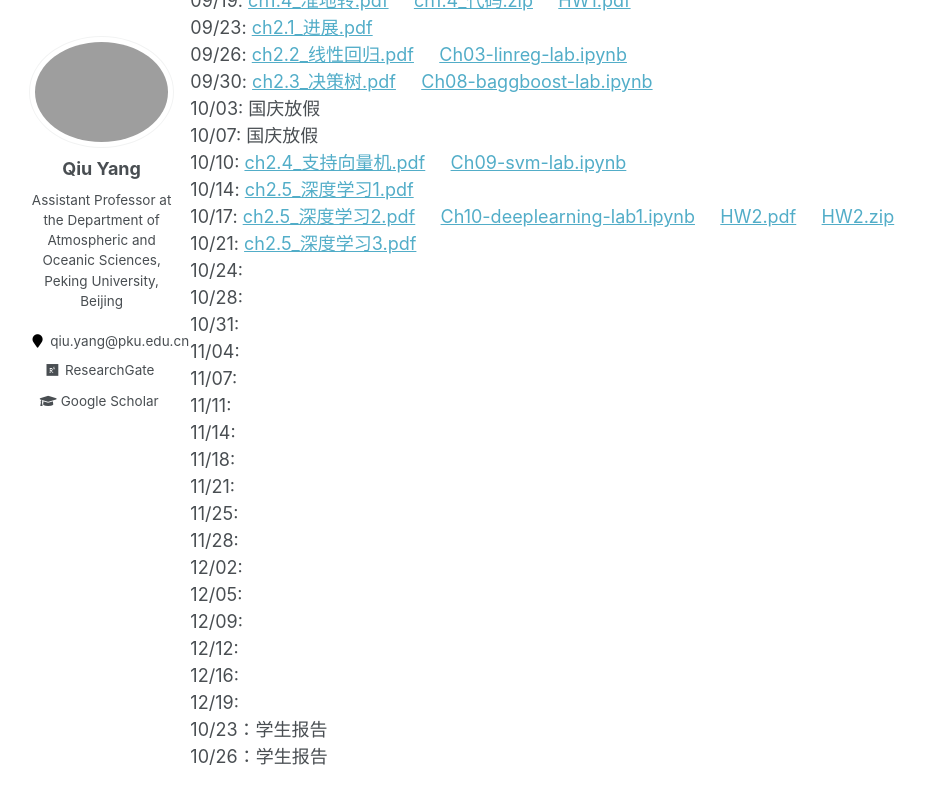
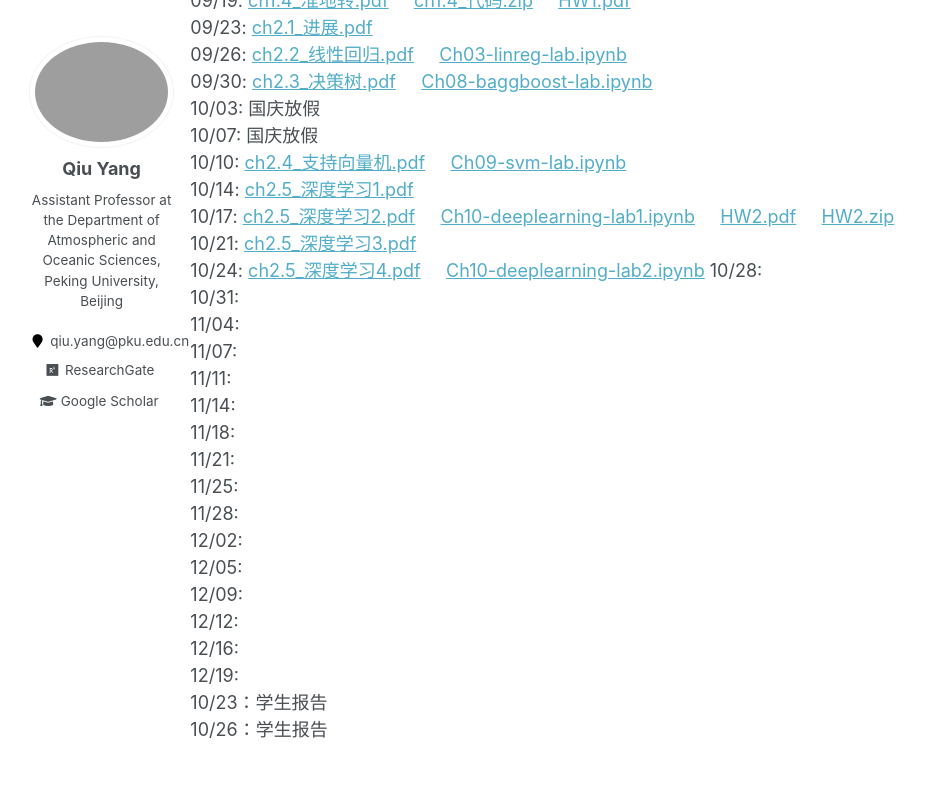
Before and after one commit to qiuyang50/qiuyang50.github.io, a Jekyll site: the page built from _pages/modeling_2024fall.md, in a window 1280 px wide and 900 px high, scrolled down 422 px. Shown: the top 804 px of the window, without its empty margins (135-1060 px from the left). Built offline with Jekyll 4.4.1, drawn with Linux system fonts in a browser that asks for light colours.

Commit message:
Update modeling_2024fall.md

```diff
--- a/_pages/modeling_2024fall.md
+++ b/_pages/modeling_2024fall.md
@@ -24,7 +24,7 @@
 10/14: <a href="https://qiuyang50.github.io/files/modeling_2024fall/ch2.5_深度学习1.pdf">ch2.5_深度学习1.pdf</a>
 10/17: <a href="https://qiuyang50.github.io/files/modeling_2024fall/ch2.5_深度学习2.pdf">ch2.5_深度学习2.pdf</a> &nbsp;&nbsp;&nbsp; <a href="https://qiuyang50.github.io/files/modeling_2024fall/Ch10-deeplearning-lab1.ipynb">Ch10-deeplearning-lab1.ipynb</a> &nbsp;&nbsp;&nbsp; <a href="https://qiuyang50.github.io/files/modeling_2024fall/HW2.pdf">HW2.pdf</a> &nbsp;&nbsp;&nbsp; <a href="https://qiuyang50.github.io/files/modeling_2024fall/HW2.zip">HW2.zip</a>
 10/21: <a href="https://qiuyang50.github.io/files/modeling_2024fall/ch2.5_深度学习3.pdf">ch2.5_深度学习3.pdf</a>
-10/24:
+10/24: <a href="https://qiuyang50.github.io/files/modeling_2024fall/ch2.5_深度学习4.pdf">ch2.5_深度学习4.pdf</a> &nbsp;&nbsp;&nbsp; <a href="https://qiuyang50.github.io/files/modeling_2024fall/Ch10-deeplearning-lab2.ipynb">Ch10-deeplearning-lab2.ipynb</a>
 10/28:
 10/31:
 11/04:
```
